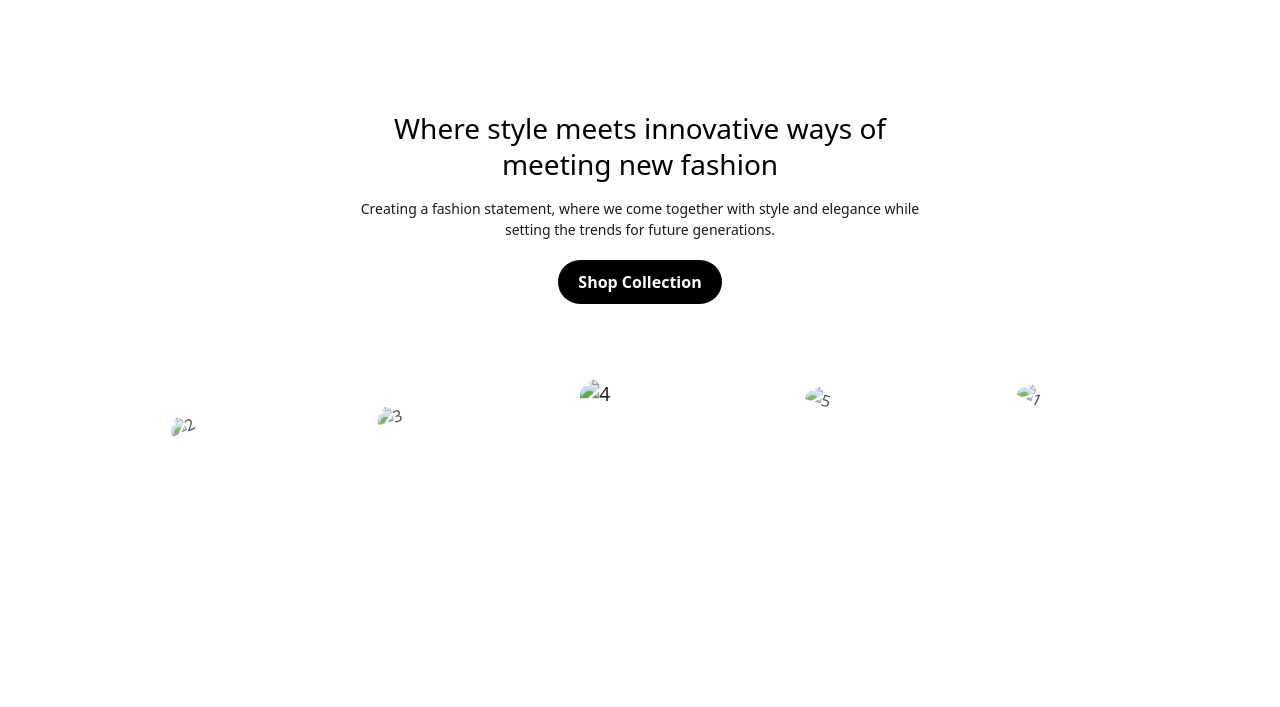
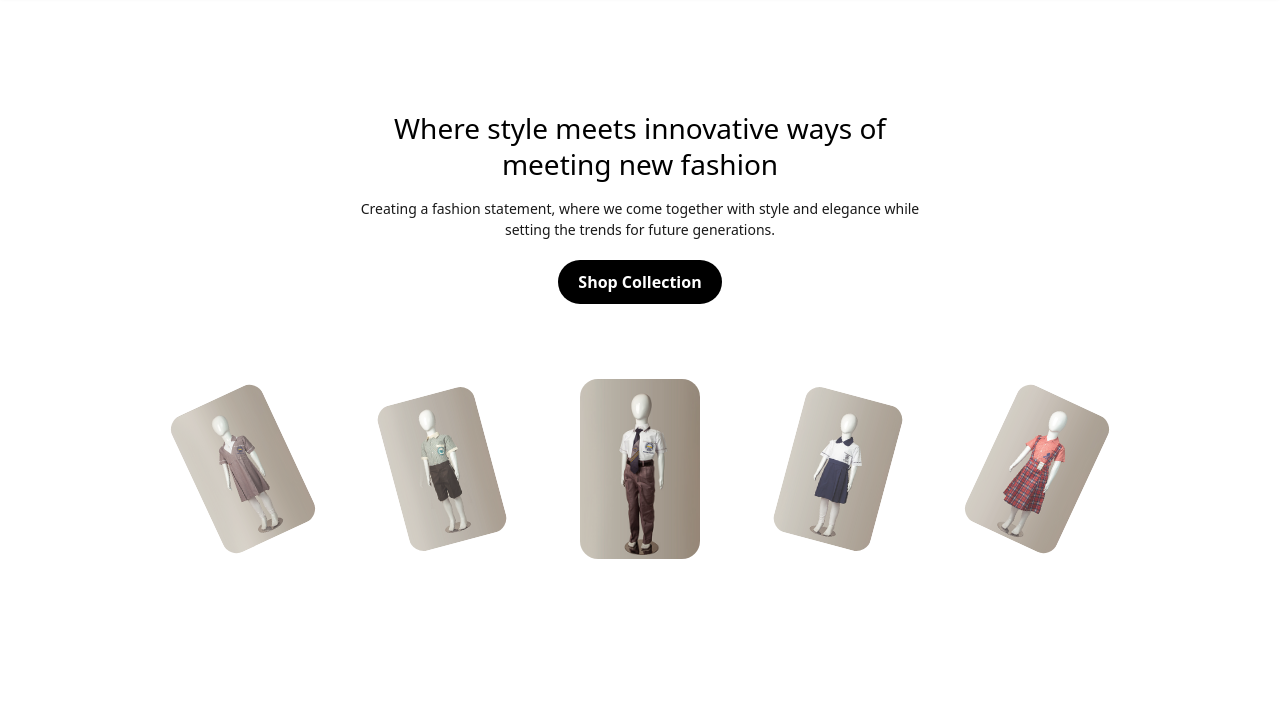
Before and after one commit to TheMuziBaloch/A1_UNIFORMS, a plain HTML site: page index.html in a window 1280 px wide. Shown: the part 60-767 px from the top of the page. Drawn offline with nearby package versions, Linux system fonts and the light colour scheme; files whose address does not match are found by name.

Commit message:
Update index.html

```diff
--- a/index.html
+++ b/index.html
@@ -71,11 +71,11 @@
 
       <div class="hero-container">
         <div class="hero" id="heroSection">
-         <img src="assets/Carousle1.jpg" alt="1">
-         <img src="assets/Carousle2.jpg" alt="2">
-         <img src="assets/Carousle3.jpg" alt="3">
-         <img src="assets/Carousle4.jpg" alt="4">
-         <img src="assets/Carousle5.jpg" alt="5">
+         <img src="Carousle1.jpg" alt="1">
+         <img src="Carousle2.jpg" alt="2">
+         <img src="Carousle3.jpg" alt="3">
+         <img src="Carousle4.jpg" alt="4">
+         <img src="Carousle5.jpg" alt="5">
 
         </div>
       </div>
```
